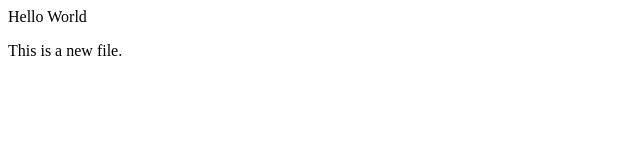
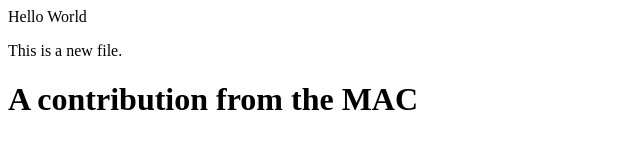
Before and after one commit to cirrus1802/clouds, a plain HTML site: page index.html in a window 1280 px wide. Shown: the whole page, without its empty margins (0-640 px from the left). Drawn offline with Linux system fonts and the light colour scheme.

Commit message:
added a line from Windows

```diff
--- a/index.html
+++ b/index.html
@@ -4,5 +4,6 @@
 <body>
 <p>Hello World</p>
 <p>This is a new file.</p>
+<h1>A contribution from the MAC</h1>
 </body>
 </html>
```
